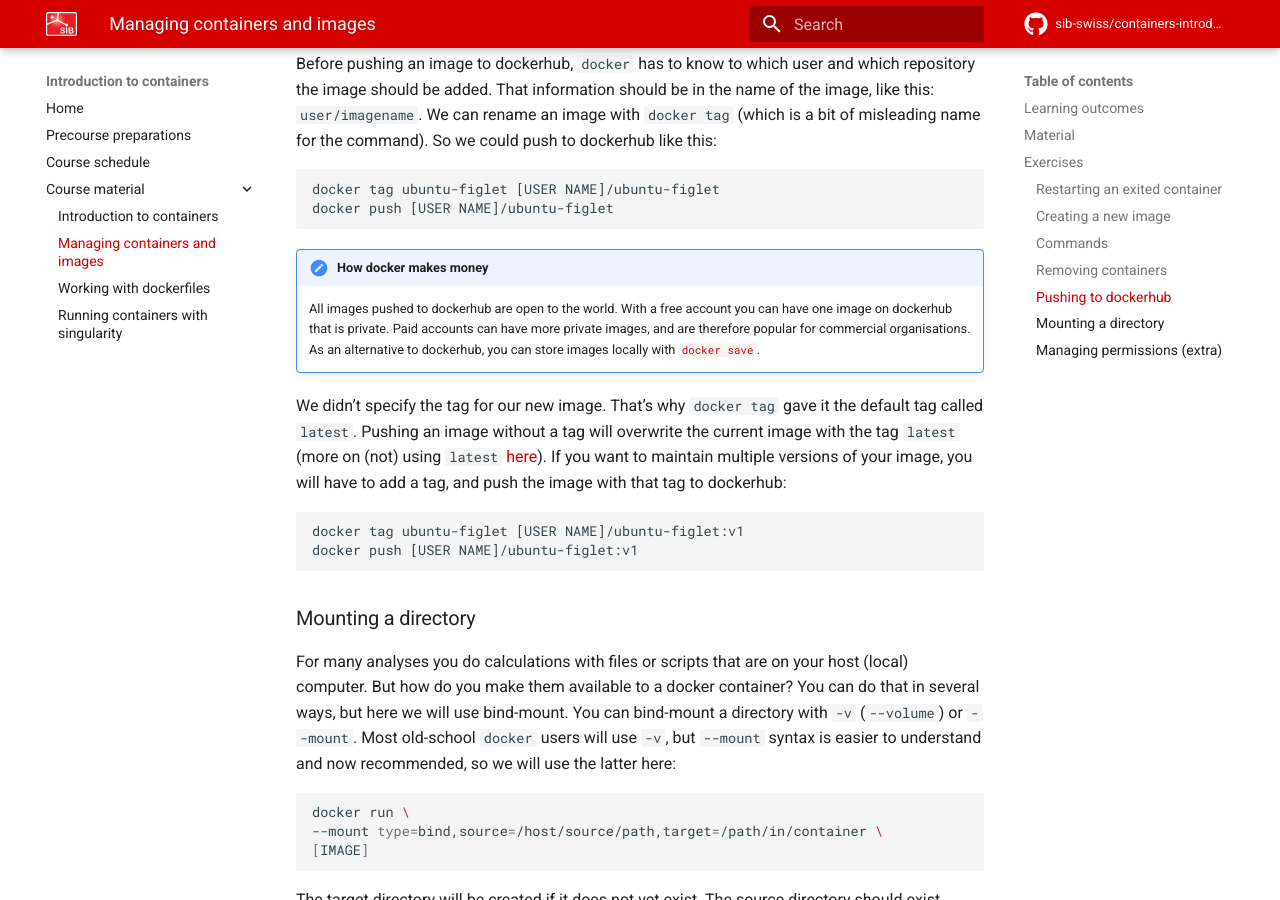
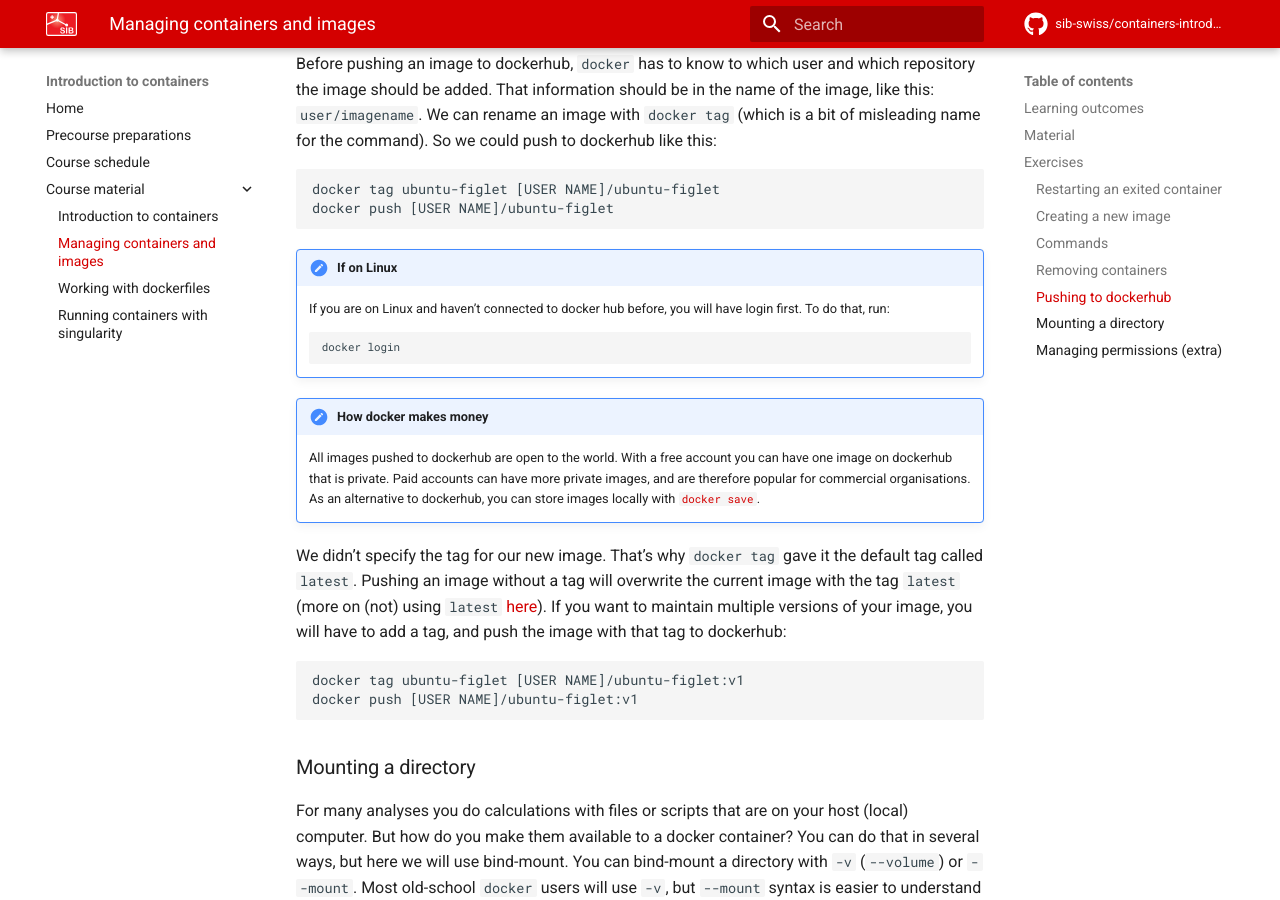
Before and after one commit to sib-swiss/containers-introduction-training, an MkDocs documentation site: the page built from docs/course_material/managing_docker.md, in a window 1280 px wide and 900 px high, scrolled down 3697 px. Built offline with MkDocs 1.6.1 and Material for MkDocs 9.7.7, drawn with Linux system fonts in a browser that asks for light colours; comment, search, counter and statistics services are not loaded.

Commit message:
login on linux

````diff
--- a/docs/course_material/managing_docker.md
+++ b/docs/course_material/managing_docker.md
@@ -177,6 +177,13 @@ Before pushing an image to dockerhub, `docker` has to know to which user and whi
 docker tag ubuntu-figlet [USER NAME]/ubuntu-figlet
 docker push [USER NAME]/ubuntu-figlet
 ```
+
+!!! note "If on Linux"
+    If you are on Linux and haven't connected to docker hub before, you will have login first. To do that, run:
+
+    ```sh
+    docker login
+    ```
 
 !!! note "How docker makes money"
     All images pushed to dockerhub are open to the world. With a free account you can have one image on dockerhub that is private. Paid accounts can have more private images, and are therefore popular for commercial organisations. As an alternative to dockerhub, you can store images locally with [`docker save`](https://docs.docker.com/engine/reference/commandline/save/).
````
